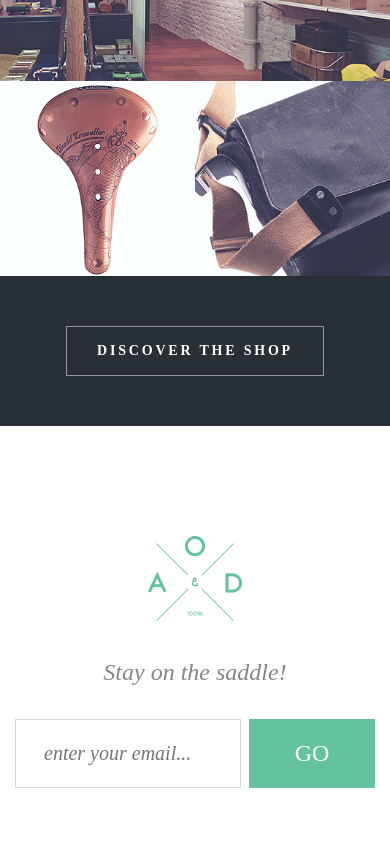
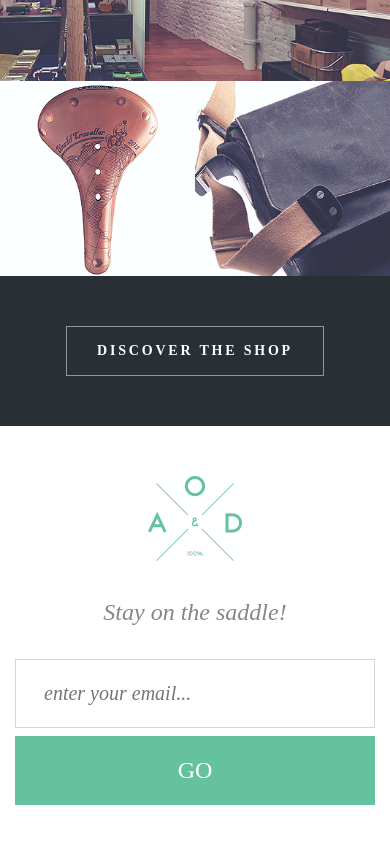
Before and after one commit to Safarov-E/Adaptive-layout-of-the-landing-page, a website built with webpack: page src/index.html in a window 390 px wide. Shown: the part 5304-6148 px from the top of the page. Built offline with nearby package versions, Linux system fonts and the light colour scheme.

Commit message:
Адаптив

```diff
--- a/src/styles/style.scss
+++ b/src/styles/style.scss
@@ -346,7 +346,7 @@ $minwidth: 320px;
         flex: 0 0 126px;
     }
     &__btn {
-        width: 126px;
+        width: 100%;
         height: 69px;
         line-height: 69px;
         color: #fff;
@@ -355,4 +355,17 @@ $minwidth: 320px;
         font-weight: 300;
         background-color: #64c29e;
     }
+    @media (max-width: 750px) {
+        &__body {
+            padding: 50px 0;
+        }
+    }
+    @media (max-width: 500px) {
+        &__form {
+            display: block;
+        }
+        &__input {
+            padding: 0 0 8px 0;
+        }
+    }
 }
```
